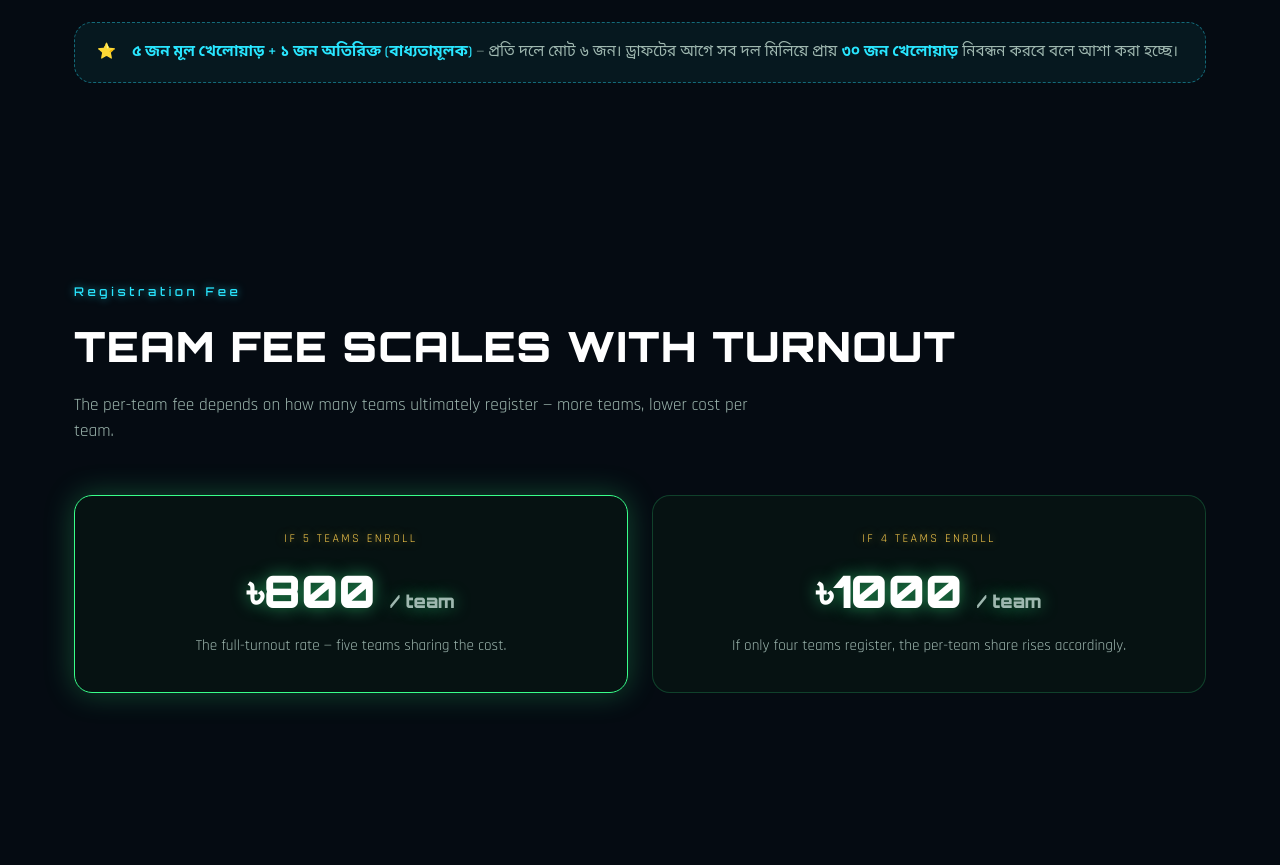
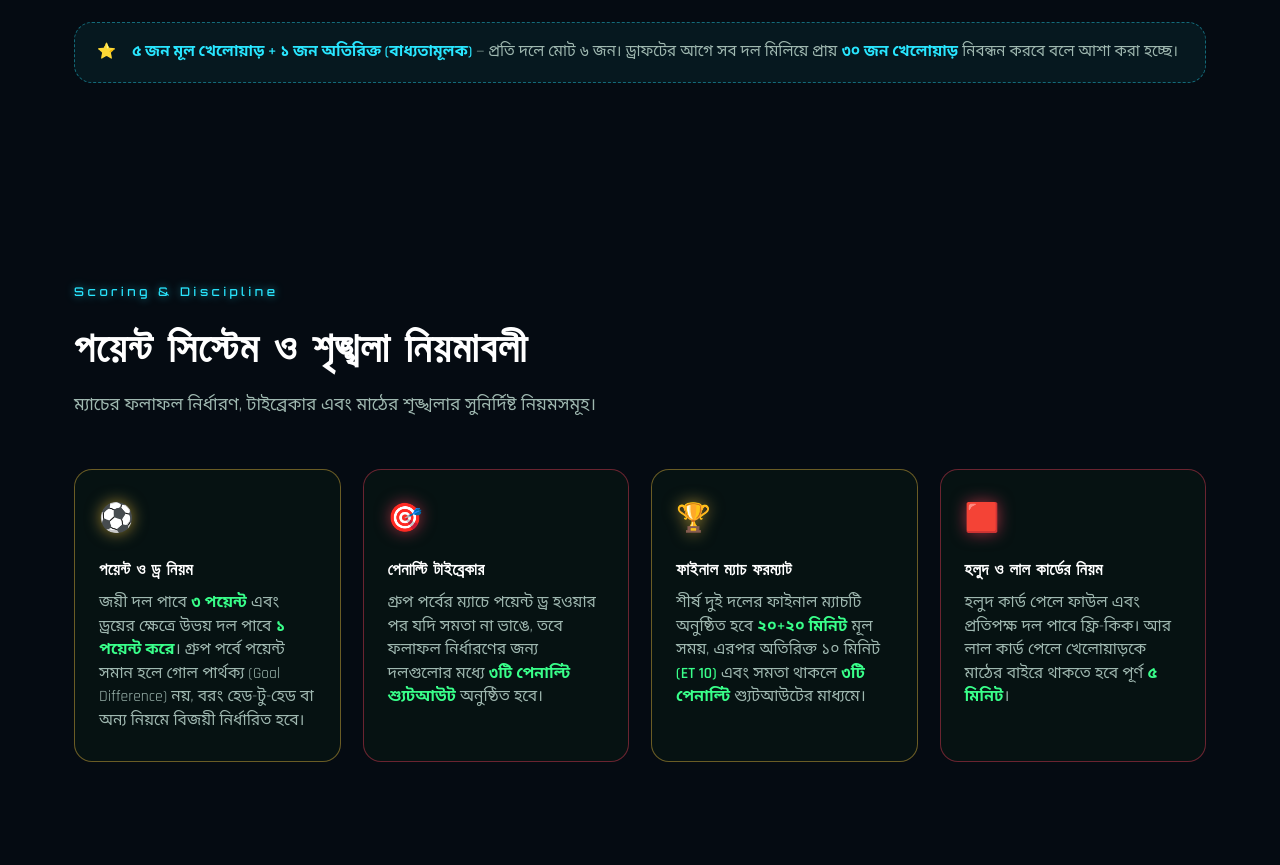
Before and after one commit to yarisshakib-sketch/kuyf, a plain HTML site: page index.html in a window 1280 px wide. Shown: the part 3692-4557 px from the top of the page. Drawn offline with Linux system fonts and the light colour scheme.

Commit message:
Update index.html

```diff
--- a/index.html
+++ b/index.html
@@ -740,7 +740,7 @@
   <div class="eyebrow">Tournament Structure</div>
   <h2 class="section-title reveal">Groups to Glory</h2>
   <p class="section-lead reveal">
-    টুর্নামেন্ট কীভাবে গ্রুপ পর্ব থেকে ট্রফি পর্যন্ত এগোবে, তার সম্পূর্ণ ছবি — ওপর থেকে নিচ পর্যন্ত।
+    টুর্নামেন্ট কীভাবে গ্রুপ পর্ব থেকে ট্রফি পর্যন্ত এগোবে, তার সম্পূর্ণ ছবি, ওপর থেকে নিচ পর্যন্ত।
   </p>
   <div class="structure-flow">
 
@@ -804,7 +804,35 @@
     <span><b>৫ জন মূল খেলোয়াড় + ১ জন অতিরিক্ত (বাধ্যতামূলক)</b> — প্রতি দলে মোট ৬ জন। ড্রাফটের আগে সব দল মিলিয়ে প্রায় <b>৩০ জন খেলোয়াড়</b> নিবন্ধন করবে বলে আশা করা হচ্ছে।</span>
   </div>
 </section>
-
+<section id="scoring">
+  <div class="eyebrow">Scoring & Discipline</div>
+  <h2 class="section-title reveal">পয়েন্ট সিস্টেম ও শৃঙ্খলা নিয়মাবলী</h2>
+  <p class="section-lead reveal">
+    ম্যাচের ফলাফল নির্ধারণ, টাইব্রেকার এবং মাঠের শৃঙ্খলার সুনির্দিষ্ট নিয়মসমূহ।
+  </p>
+  <div class="scoring-grid">
+    <div class="card card-yellow reveal">
+      <div class="icon">⚽</div>
+      <h3>পয়েন্ট ও ড্র নিয়ম</h3>
+      <p>জয়ী দল পাবে <strong>৩ পয়েন্ট</strong> এবং ড্রয়ের ক্ষেত্রে উভয় দল পাবে <strong>১ পয়েন্ট করে</strong>। গ্রুপ পর্বে পয়েন্ট সমান হলে গোল পার্থক্য (Goal Difference) নয়, বরং হেড-টু-হেড বা অন্য নিয়মে বিজয়ী নির্ধারিত হবে।</p>
+    </div>
+    <div class="card card-red reveal">
+      <div class="icon">🎯</div>
+      <h3>পেনাল্টি টাইব্রেকার</h3>
+      <p>গ্রুপ পর্বের ম্যাচে পয়েন্ট ড্র হওয়ার পর যদি সমতা না ভাঙে, তবে ফলাফল নির্ধারণের জন্য দলগুলোর মধ্যে <strong>৩টি পেনাল্টি শ্যুটআউট</strong> অনুষ্ঠিত হবে।</p>
+    </div>
+    <div class="card card-yellow reveal">
+      <div class="icon">🏆</div>
+      <h3>ফাইনাল ম্যাচ ফরম্যাট</h3>
+      <p>শীর্ষ দুই দলের ফাইনাল ম্যাচটি অনুষ্ঠিত হবে <strong>২০+২০ মিনিট</strong> মূল সময়, এরপর অতিরিক্ত ১০ মিনিট <strong>(ET 10)</strong> এবং সমতা থাকলে <strong>৩টি পেনাল্টি</strong> শ্যুটআউটের মাধ্যমে।</p>
+    </div>
+    <div class="card card-red reveal">
+      <div class="icon">🟥</div>
+      <h3>হলুদ ও লাল কার্ডের নিয়ম</h3>
+      <p>হলুদ কার্ড পেলে ফাউল এবং প্রতিপক্ষ দল পাবে ফ্রি-কিক। আর লাল কার্ড পেলে খেলোয়াড়কে মাঠের বাইরে থাকতে হবে পূর্ণ <strong>৫ মিনিট</strong>।</p>
+    </div>
+  </div>
+</section>
 <section id="fees">
   <div class="eyebrow">Registration Fee</div>
   <h2 class="section-title reveal">Team Fee Scales With Turnout</h2>
```
